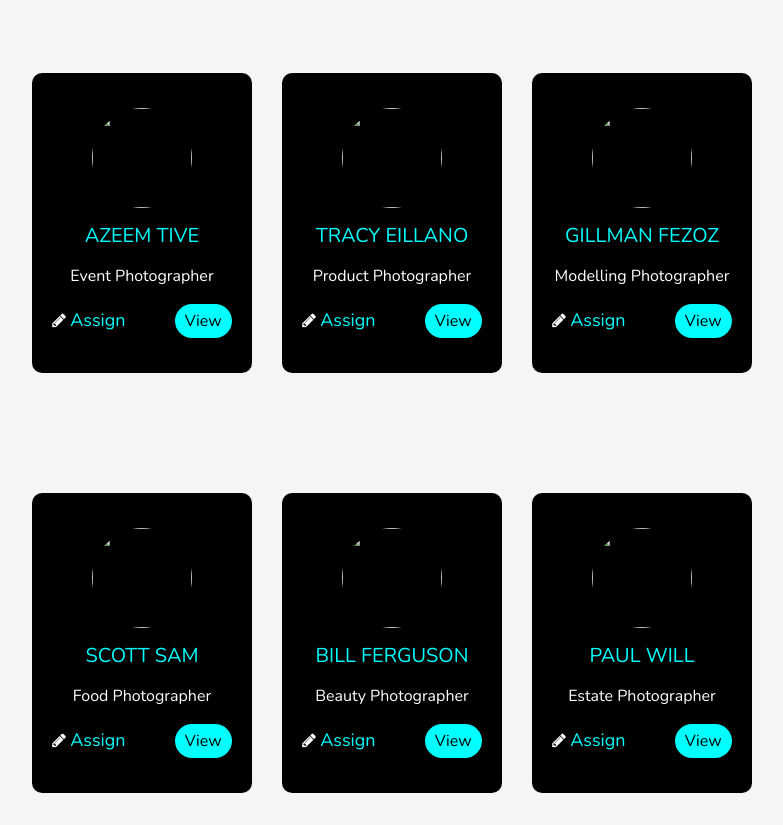
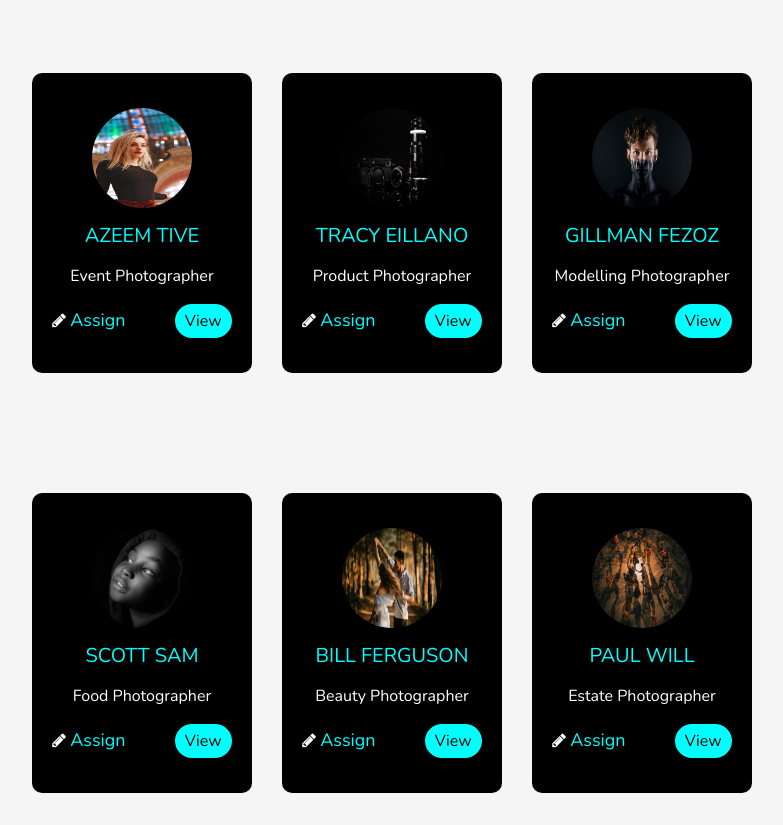
Before and after one commit to FemiObadimu/zenon-p, a plain HTML site: page team.html in a window 1280 px wide. Shown: the part 386-1211 px from the top of the page, without its empty margins (248-1031 px from the left). Drawn offline with nearby package versions, Linux system fonts and the light colour scheme; a web font is replaced by a local one.

Commit message:
Update team.html

```diff
--- a/team.html
+++ b/team.html
@@ -64,7 +64,7 @@
         <div class="col-md-4 kink">
           <div class="box1">
            <div class="bord">
-            <img src="zenon-images/zenon12.jpeg" alt="" id="team-images" class="text-center">
+            <img src="zenon12.jpeg" alt="" id="team-images" class="text-center">
             <p><h5>AZEEM  TIVE</h5></p>
             <p>Event Photographer</p>
             <span class="part1" ><i class="fa fa-pencil "></i>   <a href="#">Assign</a></span><span class="part2">    <a href="#"><button type="submit">View</button></a></span>
@@ -75,7 +75,7 @@
         <div class="col-md-4 kink">
           <div class="box1">
             <div class="bord">
-             <img src="zenon-images/zenon1.jpg" alt="" id="team-images" class="text-center">
+             <img src="zenon1.jpg" alt="" id="team-images" class="text-center">
              <p><h5>TRACY EILLANO</h5></p>
              <p>Product Photographer</p>
              <span class="part1" ><i class="fa fa-pencil "></i>   <a href="#">Assign</a></span><span class="part2">   <a href="#"><button type="submit">View</button></a></span>
@@ -86,7 +86,7 @@
         <div class="col-md-4 kink">
           <div class="box1">
             <div class="bord">
-             <img src="zenon-images/zenon4.jpg" alt="" id="team-images" class="text-center">
+             <img src="zenon4.jpg" alt="" id="team-images" class="text-center">
              <p><h5>GILLMAN FEZOZ</h5></p>
              <p>Modelling Photographer</p>
              <span class="part1" ><i class="fa fa-pencil "></i>   <a href="#">Assign</a></span><span class="part2">   <a href="#"><button type="submit">View</button></a></span>
@@ -102,7 +102,7 @@
         <div class="col-md-4 kink">
           <div class="box1">
             <div class="bord">
-             <img src="zenon-images/zenon10.jpg" alt="" id="team-images" class="text-center">
+             <img src="zenon10.jpg" alt="" id="team-images" class="text-center">
              <p><h5>SCOTT SAM</h5></p>
              <p>Food Photographer</p>
              <span class="part1" ><i class="fa fa-pencil "></i>   <a href="#">Assign</a></span><span class="part2">   <a href="#"><button type="submit">View</button></a></span>
@@ -114,7 +114,7 @@
         <div class="col-md-4 kink">
           <div class="box1">
             <div class="bord">
-             <img src="zenon-images/zenon11.jpeg" alt="" id="team-images" class="text-center">
+             <img src="zenon11.jpeg" alt="" id="team-images" class="text-center">
              <p><h5>BILL FERGUSON</h5></p>
              <p>Beauty Photographer</p>
              <span class="part1" ><i class="fa fa-pencil "></i>   <a href="#">Assign</a></span><span class="part2">   <a href="#"><button type="submit">View</button></a></span>
@@ -126,7 +126,7 @@
         <div class="col-md-4 kink">
           <div class="box1">
             <div class="bord">
-             <img src="zenon-images/zenon13.jpeg" alt="" id="team-images" class="text-center">
+             <img src="zenon13.jpeg" alt="" id="team-images" class="text-center">
              <p><h5>PAUL WILL</h5></p>
              <p>Estate Photographer</p>
              <span class="part1" ><i class="fa fa-pencil "></i>   <a href="#">Assign</a></span><span class="part2">   <a href="#"><button type="submit">View</button></a></span>
```
